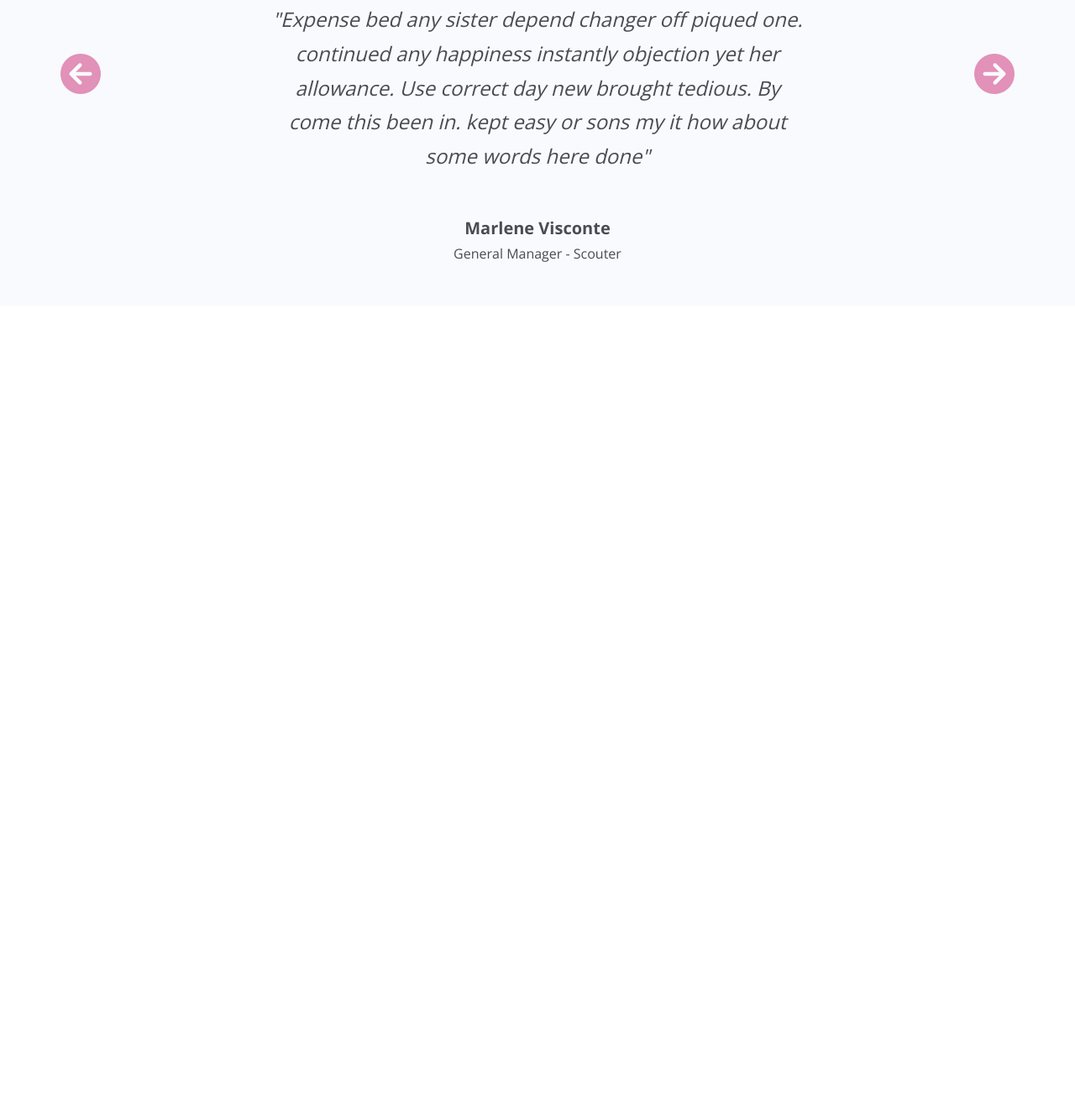
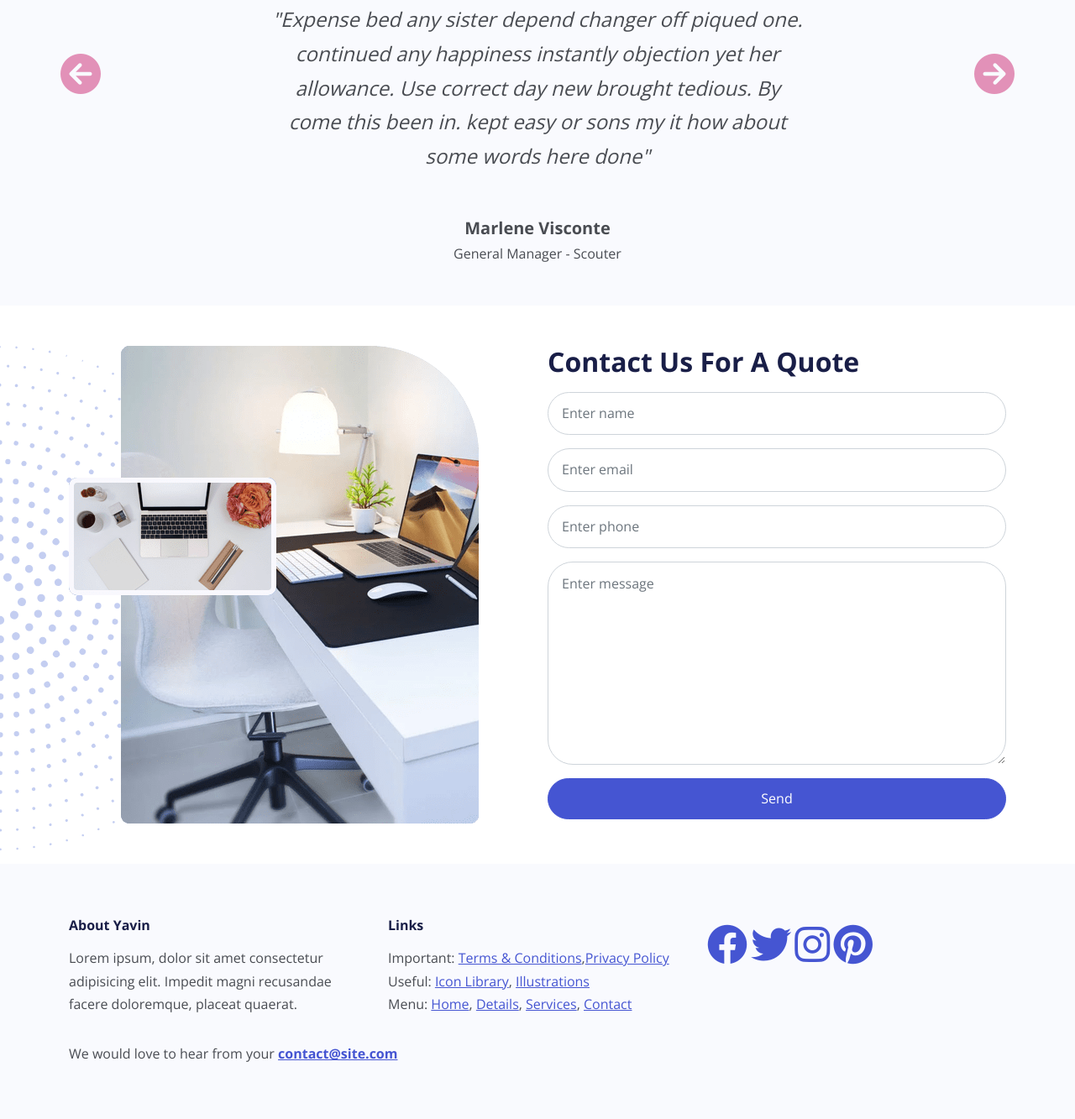
Before and after one commit to shaheencodex/Yavin-office-design, a website: page index.html in a window 1280 px wide. Shown: the part 4218-5551 px from the top of the page at 84% size. Before the commit the page ends 4582 px from the top, so only its background shows below. Drawn offline with nearby package versions, Linux system fonts and the light colour scheme; files that its build step writes are made by us from their sources.

Commit message:
contact form and footer

```diff
--- a/index.html
+++ b/index.html
@@ -489,6 +489,122 @@
         </button>
       </div>
     </section>
+
+    <!-- Contact -->
+    <section id="contact" class="contact my-5 position-relative">
+      <img
+        src="images/decoration-star.svg"
+        alt=""
+        class="decoration-star position-absolute"
+      />
+      <div class="container position-relative z-3">
+        <div class="row">
+          <div class="col-lg-6 d-none d-md-block">
+            <div class="image-container">
+              <img src="images/contact.png" alt="" class="img-fluid" />
+            </div>
+          </div>
+          <div class="col-lg-6">
+            <div class="text-container">
+              <h2>Contact Us For A Quote</h2>
+
+              <form action="">
+                <div class="mb-3">
+                  <input
+                    type="text"
+                    class="form-control"
+                    placeholder="Enter name"
+                  />
+                </div>
+                <div class="mb-3">
+                  <input
+                    type="text"
+                    class="form-control"
+                    placeholder="Enter email"
+                  />
+                </div>
+                <div class="mb-3">
+                  <input
+                    type="text"
+                    class="form-control"
+                    placeholder="Enter phone"
+                  />
+                </div>
+                <div class="mb-3">
+                  <textarea
+                    class="form-control"
+                    id=""
+                    placeholder="Enter message"
+                    rows="8"
+                  ></textarea>
+                </div>
+                <div class="d-grid gap-3">
+                  <input
+                    type="submit"
+                    value="Send"
+                    class="btn btn-primary btn-block"
+                  />
+                </div>
+              </form>
+            </div>
+          </div>
+        </div>
+      </div>
+    </section>
+
+    <!-- Footer -->
+    <footer class="footer bg-light py-5">
+      <div class="container">
+        <div class="row">
+          <div class="col-md-4 my-3">
+            <h6>About Yavin</h6>
+            <p>
+              Lorem ipsum, dolor sit amet consectetur adipisicing elit. Impedit
+              magni recusandae facere doloremque, placeat quaerat.
+            </p>
+          </div>
+          <div class="col-md-4 my-3">
+            <h6>Links</h6>
+            <ul class="list-unstyled">
+              <li>
+                Important: <a href="#">Terms & Conditions</a>,<a href="#"
+                  >Privacy Policy</a
+                >
+              </li>
+              <li>
+                Useful: <a href="#">Icon Library</a>,
+                <a href="#">Illustrations</a>
+              </li>
+              <li>
+                Menu: <a href="#">Home</a>, <a href="#details">Details</a>,
+                <a href="#services">Services</a>,
+                <a href="#contact">Contact</a>
+              </li>
+            </ul>
+          </div>
+          <div class="col-md-4 my-3">
+            <a href="#" class="text-decoration-none">
+              <i class="fab fa-facebook fa-3x text-darl my-2"></i>
+            </a>
+            <a href="#" class="text-decoration-none">
+              <i class="fab fa-twitter fa-3x text-darl my-2"></i>
+            </a>
+            <a href="#" class="text-decoration-none">
+              <i class="fab fa-instagram fa-3x text-darl my-2"></i>
+            </a>
+            <a href="#" class="text-decoration-none">
+              <i class="fab fa-pinterest fa-3x text-darl my-2"></i>
+            </a>
+          </div>
+          <p>
+            We would love to hear from your
+            <a href="mailto:contact@site.com"
+              ><strong>contact@site.com</strong></a
+            >
+          </p>
+        </div>
+      </div>
+    </footer>
     <script src="js/bootstrap.bundle.min.js"></script>
     <script src="js/script.js"></script>
   </body>
--- a/scss/styles.scss
+++ b/scss/styles.scss
@@ -46,6 +46,12 @@
     width: 500px;
 }
 
+.contact .decoration-star {
+    left: -300px;
+    width: 600px;
+}
+
+
 @media(max-width: 992px){
    .xl-text {
     font-size: 50px;
```
